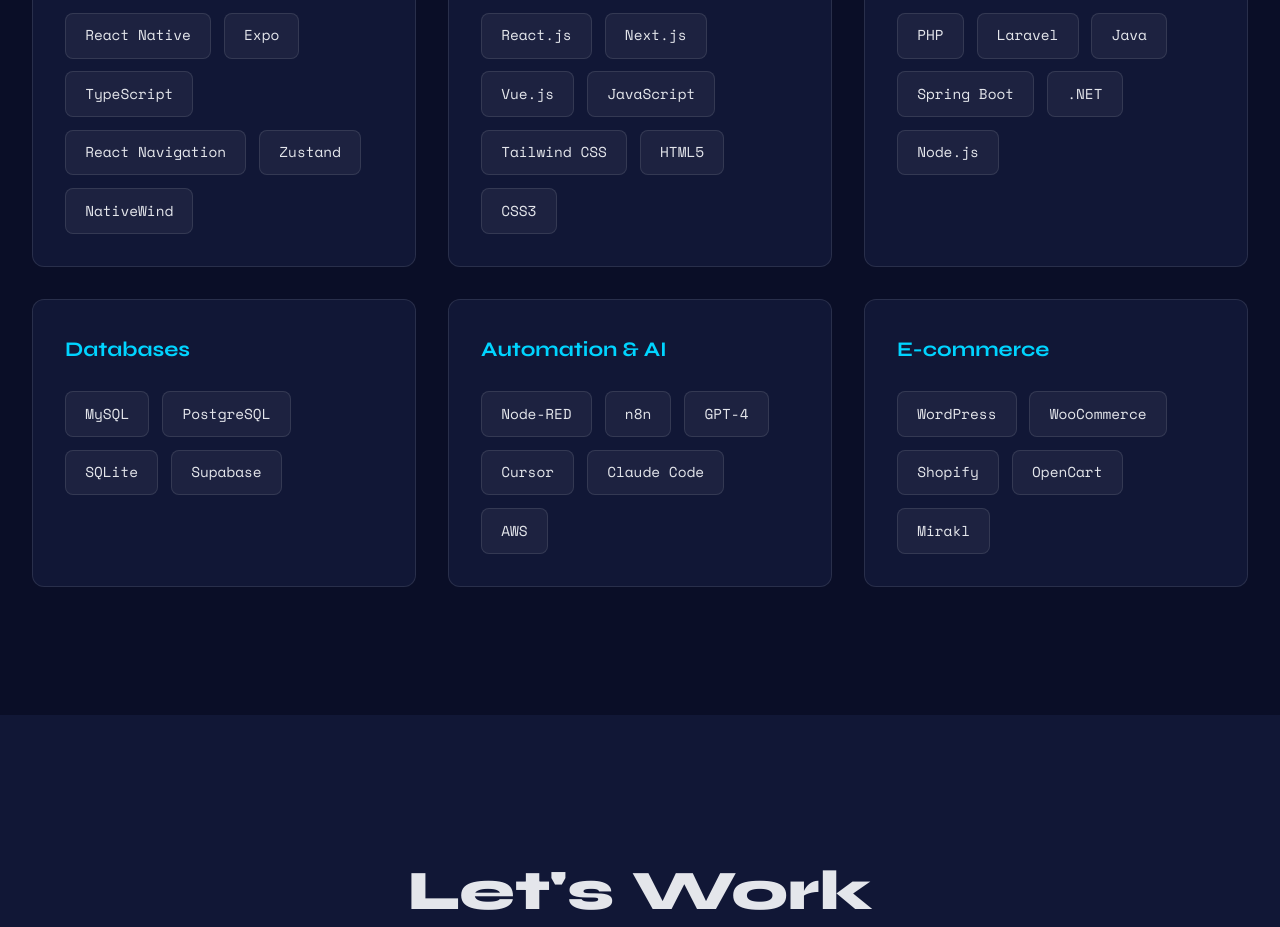
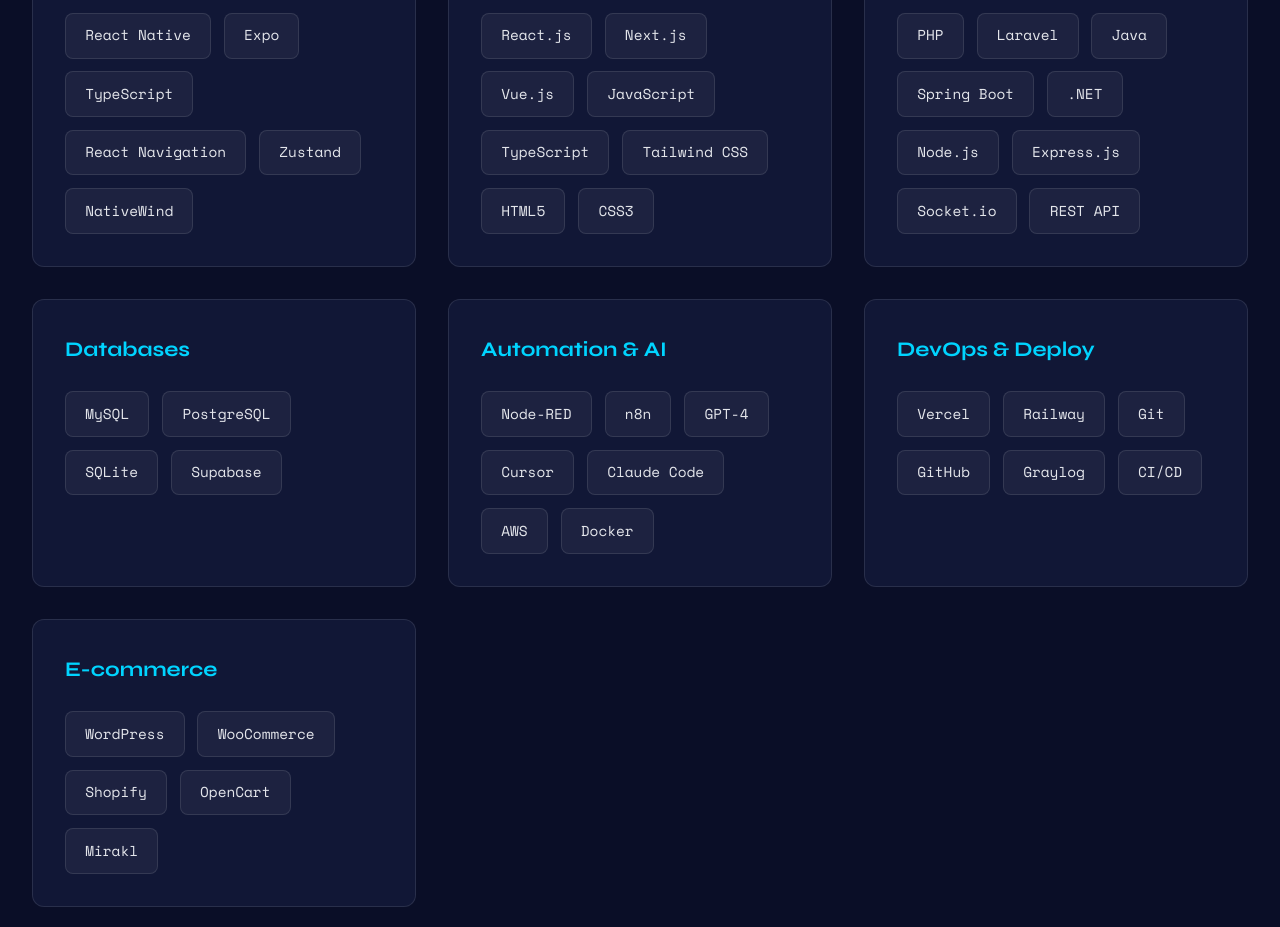
Before and after one commit to GligorcoGligorov/GligorcoGligorovPortfolio, a React (Create React App) app: page / in a window 1280 px wide. Shown: the part 6380-7307 px from the top of the page. Built offline with nearby package versions, Linux system fonts and the light colour scheme; the HTML template or start-up script is replaced by a standard one.

Commit message:
feat: add RentEase project and update skills

```diff
--- a/src/App.jsx
+++ b/src/App.jsx
@@ -158,12 +158,13 @@
 ];
 
   const skills = {
-    "Mobile": ["React Native", "Expo", "TypeScript", "React Navigation", "Zustand", "NativeWind"],
-    "Frontend": ["React.js", "Next.js", "Vue.js", "JavaScript", "Tailwind CSS", "HTML5", "CSS3"],
-    "Backend": ["PHP", "Laravel", "Java", "Spring Boot", ".NET", "Node.js"],
-    "Databases": ["MySQL", "PostgreSQL", "SQLite", "Supabase"],
-    "Automation & AI": ["Node-RED", "n8n", "GPT-4", "Cursor", "Claude Code", "AWS"],
-    "E-commerce": ["WordPress", "WooCommerce", "Shopify", "OpenCart", "Mirakl"],
+  "Mobile": ["React Native", "Expo", "TypeScript", "React Navigation", "Zustand", "NativeWind"],
+  "Frontend": ["React.js", "Next.js", "Vue.js", "JavaScript", "TypeScript", "Tailwind CSS", "HTML5", "CSS3"],
+  "Backend": ["PHP", "Laravel", "Java", "Spring Boot", ".NET", "Node.js", "Express.js", "Socket.io", "REST API"],
+  "Databases": ["MySQL", "PostgreSQL", "SQLite", "Supabase"],
+  "Automation & AI": ["Node-RED", "n8n", "GPT-4", "Cursor", "Claude Code", "AWS", "Docker"],
+  "DevOps & Deploy": ["Vercel", "Railway", "Git", "GitHub", "Graylog", "CI/CD"],
+  "E-commerce": ["WordPress", "WooCommerce", "Shopify", "OpenCart", "Mirakl"],
   };
 
   return (
```
